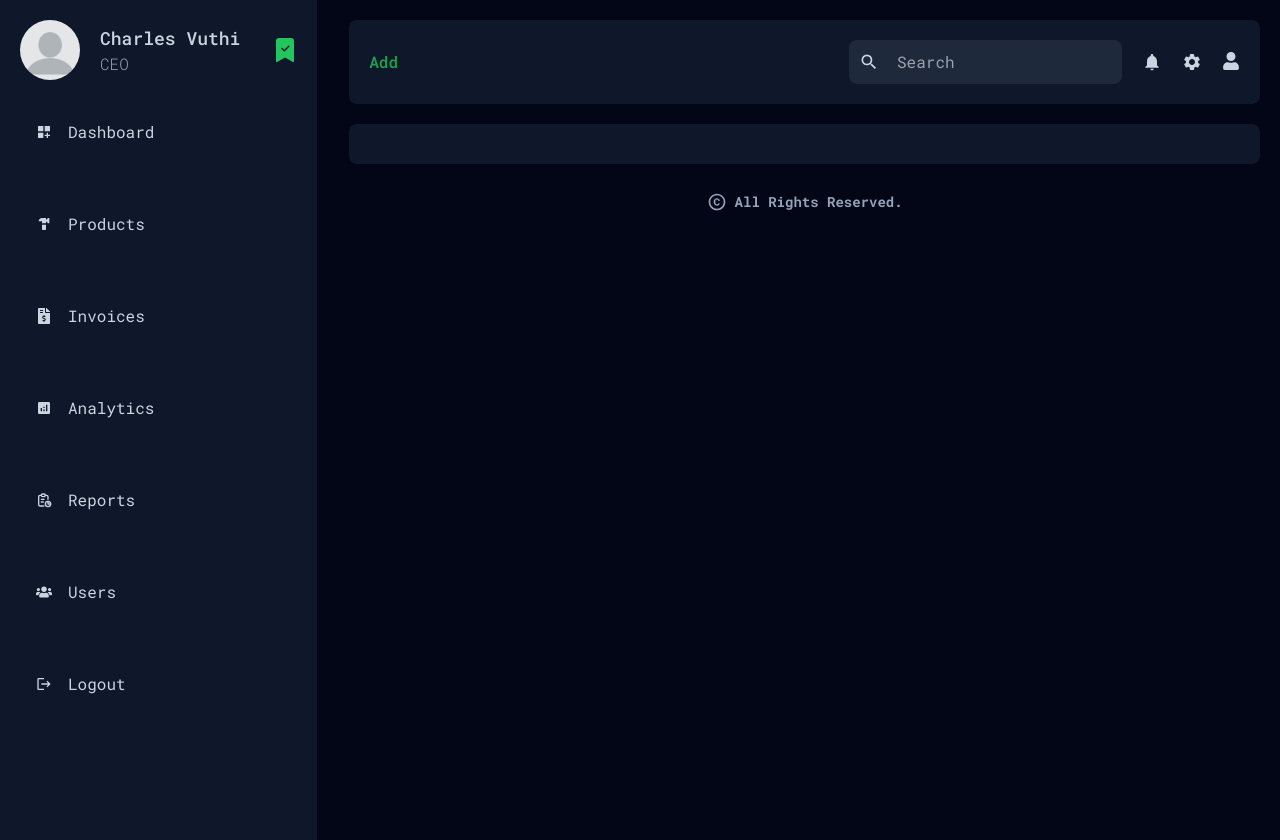
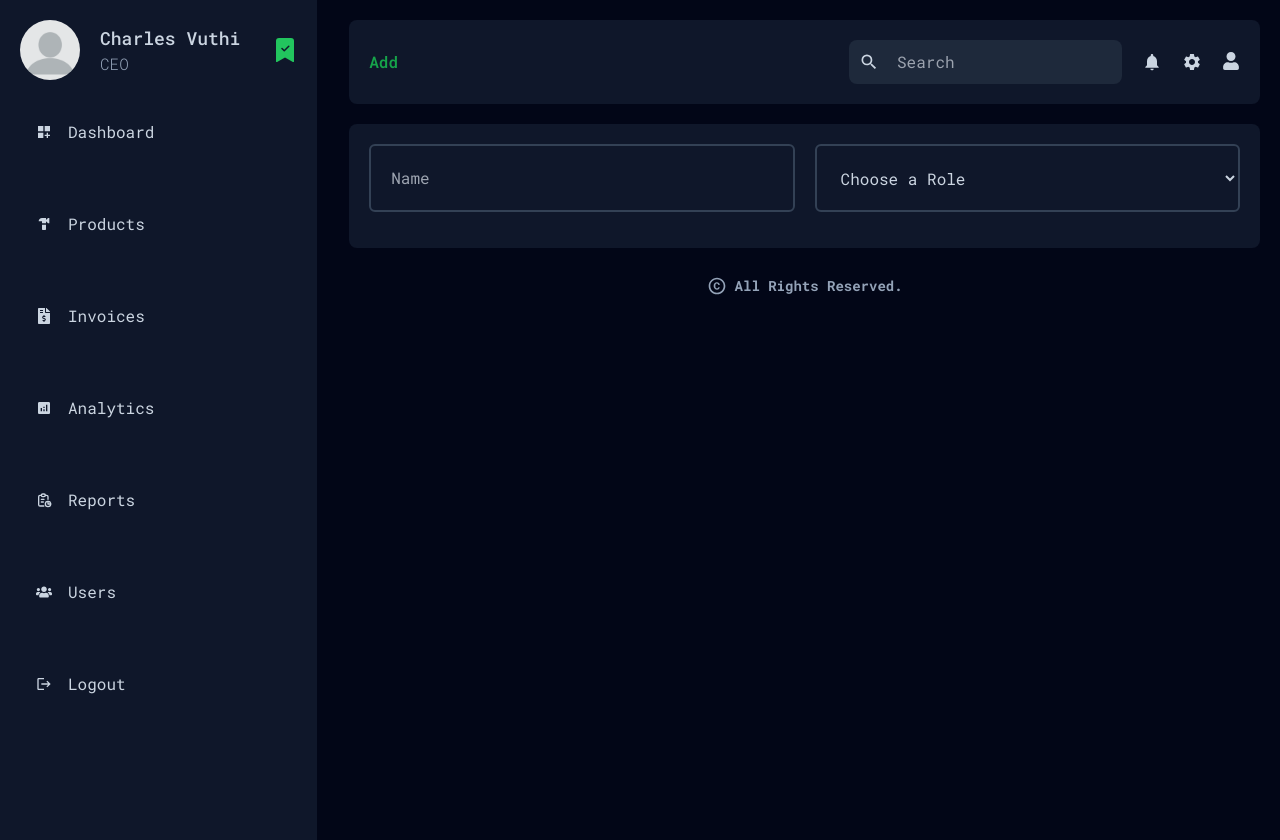
Before and after one commit to esthercate/Hardware-store-management, a Next.js app: page /dashboard/users/add in a window 1280 px wide. Built offline with nearby package versions, Linux system fonts and the light colour scheme.

Commit message:
Form input nd role select

```diff
--- a/app/dashboard/users/add/page.jsx
+++ b/app/dashboard/users/add/page.jsx
@@ -3,7 +3,18 @@ import React from 'react'
 const AddUserPage = () => {
   return (
     <div className='bg-slate-900 p-5 rounded-lg mt-5'>
-      <form></form>
+      <form>
+        <div className='flex justify-between gap-5 mb-4'>
+          <input className='p-5 w-1/2 bg-transparent rounded-md border-2 border-slate-700' type='text' placeholder='Name' name='name' required />
+          <select name='role' id='role' className='p-5 w-1/2 bg-transparent rounded-md border-2 border-slate-700'>
+            <option value='general'>Choose a Role</option>
+            <option value='role1'>Role 1</option>
+            <option value='role2'>Role 2</option>
+            <option value='role3'>Role 3</option>
+            <option value='role4'>Role 4</option>
+          </select>
+        </div>
+      </form>
     </div>
   )
 }
```
